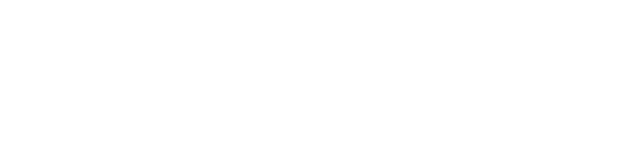
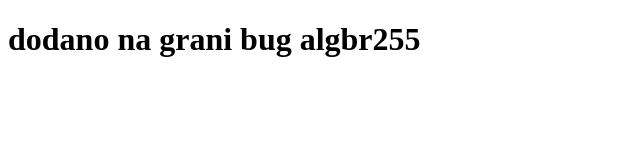
Before and after one commit to mariosmajla/testms2, a plain HTML site: page mapa_za_test/index.html in a window 1280 px wide. Shown: the whole page, without its empty margins (0-640 px from the left). Drawn offline with Linux system fonts and the light colour scheme.

Commit message:
Prvi commin na novoj grani

```diff
--- a/mapa_za_test/index.html
+++ b/mapa_za_test/index.html
@@ -6,5 +6,7 @@
     <meta name="viewport" content="width=device-width, initial-scale=1.0" />
     <title>Document</title>
   </head>
-  <body></body>
+  <body>
+    <h1>dodano na grani bug algbr255</h1>
+  </body>
 </html>
```
